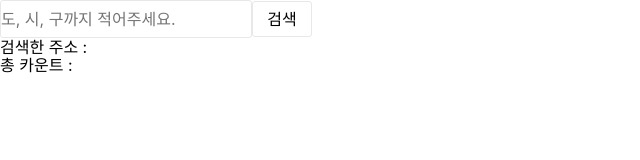
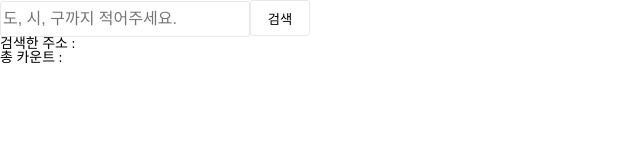
Before and after one commit to jenniexxi/project-covid19-mask, a React (Create React App) app: page /#/ in a window 1280 px wide. Shown: the top 160 px of the page, without its empty margins (0-640 px from the left). Built offline with nearby package versions, Linux system fonts and the light colour scheme.

Commit message:
add style-components

```diff
--- a/package.json
+++ b/package.json
@@ -6,12 +6,12 @@
     "@testing-library/jest-dom": "^4.2.4",
     "@testing-library/react": "^9.3.2",
     "@testing-library/user-event": "^7.1.2",
-    "normalize.css": "^8.0.1",
     "react": "^16.13.1",
     "react-dom": "^16.13.1",
     "react-router-dom": "^5.1.2",
     "react-scripts": "3.4.1",
-    "styled-components": "^5.1.0"
+    "styled-components": "^5.1.0",
+    "styled-reset": "^4.1.4"
   },
   "scripts": {
     "start": "react-scripts start",
--- a/src/components/GeoListPage.js
+++ b/src/components/GeoListPage.js
@@ -1,7 +1,6 @@
 import React, { Component } from 'react';
 import {useState, useEffect} from 'react';
 import styled from 'styled-components';
-import 'normalize.css';
 import StoreList from './StoreList';
 
 const DistanceInput = styled.input`
@@ -10,7 +9,6 @@ const DistanceInput = styled.input`
   border: 1px solid #e8e8e8;
   border-radius: 3px;
   font-size: 16px;
-  padding: 0;
 `
 
 const BtnSearch = styled.button`
--- /dev/null
+++ b/src/components/GlobalStyles.js
@@ -0,0 +1,14 @@
+import { createGlobalStyle } from "styled-components";
+import reset from "styled-reset";
+
+const GlobalStyles = createGlobalStyle`
+    ${reset}
+    *{
+        box-sizing:border-box;
+    }
+    body{
+        font-size:14px;
+    }
+`;
+
+export default GlobalStyles;
--- a/src/components/StoreListPage.js
+++ b/src/components/StoreListPage.js
@@ -2,7 +2,6 @@ import React from 'react';
 import {useState, useEffect} from 'react';
 import StoreList from './StoreList';
 import styled from 'styled-components';
-import 'normalize.css';
 
 const AddrInput = styled.input`
   width: 250px;
@@ -10,7 +9,6 @@ const AddrInput = styled.input`
   border: 1px solid #e8e8e8;
   border-radius: 3px;
   font-size: 16px;
-  padding: 0;
 `
 
 const BtnSearch = styled.button`
--- a/src/index.js
+++ b/src/index.js
@@ -3,11 +3,13 @@ import ReactDOM from 'react-dom';
 // import App from './App';
 import './index.css';
 import Router from './components/Router';
+import GlobalStyles from "./components/GlobalStyles";
 
 ReactDOM.render(
   <React.StrictMode>
     {/* <App /> */}
     <Router/>
+    <GlobalStyles />
   </React.StrictMode>,
   document.getElementById('root')
 );
```
